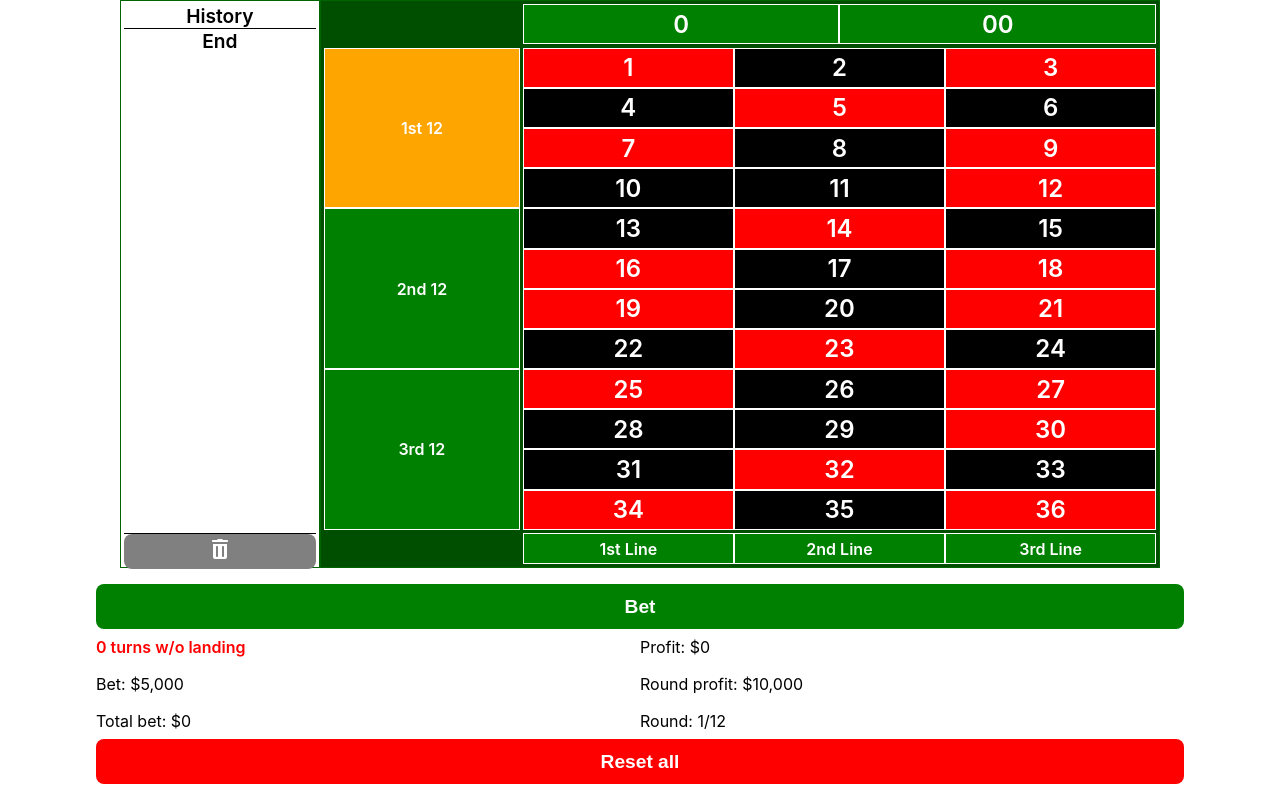
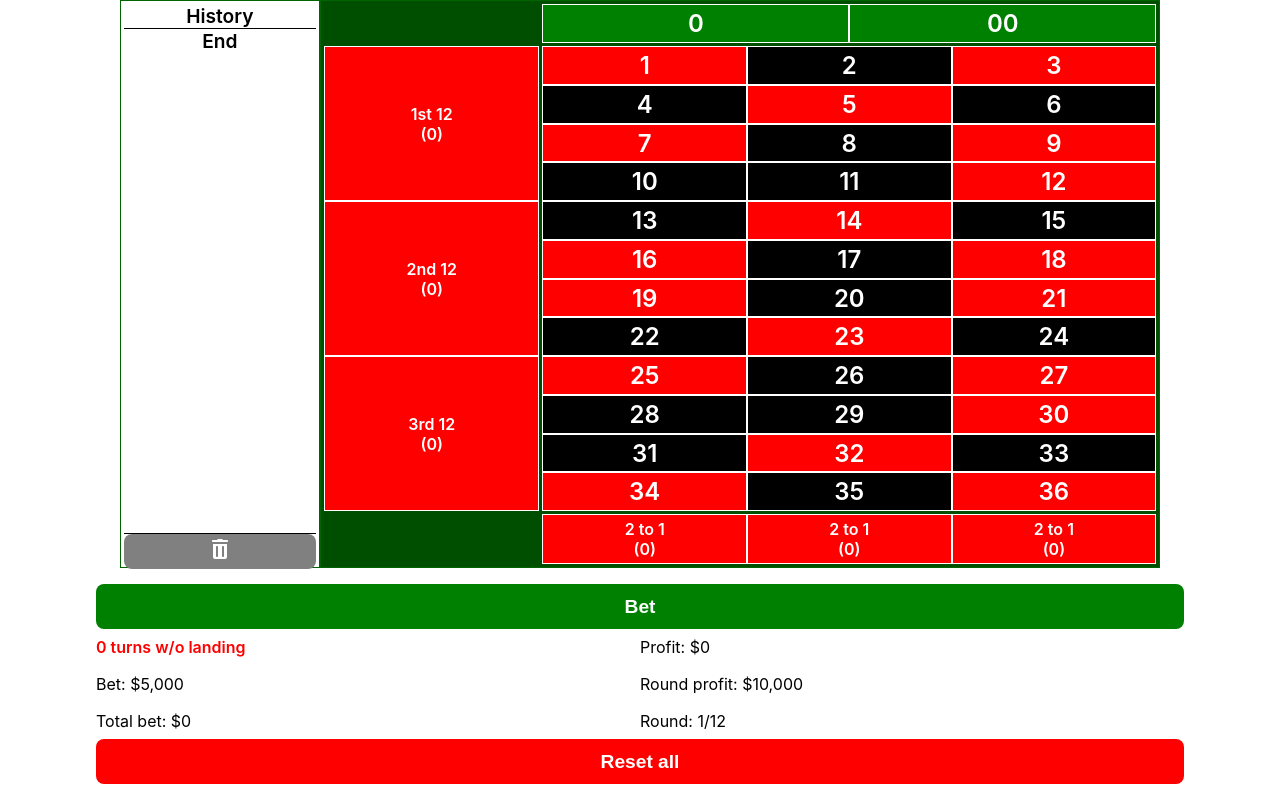
Before and after one commit to acagua/roulette-project, a React (Vite) app: page / in a window 1280 px wide. Built offline with nearby package versions, Linux system fonts and the light colour scheme.

Commit message:
include each zone counter

```diff
--- a/src/components/Board.tsx
+++ b/src/components/Board.tsx
@@ -1,8 +1,8 @@
 import React from "react";
 import { numberList, dozensEnum, zoneTypes, linesEnum } from "../utils/board";
 import { BoardNumber } from "./BoardNumber";
-import { Dozen } from "./Dozen";
-import { Line } from "./Line";
+import { DozenLine } from "./DozenLine";
+// import { Line } from "./Line";
 import "../styles/Board.scss";
 import { useSelector } from "react-redux";
 import { IRouletteState } from "../redux/reducers/rouletteReducer";
@@ -24,27 +24,10 @@ export const Board = () => {
         <BoardNumber rouletteNumber={doubleZeroNumber} key="00" />
       </div>
       <div className="board-dozens">
-        <Dozen
-          name="1st 12"
-          highlighted={
-            maxZone.type === zoneTypes.DOZEN &&
-            maxZone.id === dozensEnum.FIRST_DOZEN
-          }
-        />
-        <Dozen
-          name="2nd 12"
-          highlighted={
-            maxZone.type === zoneTypes.DOZEN &&
-            maxZone.id === dozensEnum.SECOND_DOZEN
-          }
-        />
-        <Dozen
-          name="3rd 12"
-          highlighted={
-            maxZone.type === zoneTypes.DOZEN &&
-            maxZone.id === dozensEnum.THIRD_DOZEN
-          }
-        />
+        {
+          zoneCounter.filter(zone=>zone.type===zoneTypes.DOZEN).map(zone=>
+          <DozenLine key={`dozen${zone.id}`} name={zone.name} counter={zone.counter} />)
+        }
       </div>
       <div className="board-numbers">
         {numberList
@@ -57,27 +40,10 @@ export const Board = () => {
           ))}
       </div>
       <div className="board-lines">
-        <Line
-          name="1st Line"
-          highlighted={
-            maxZone.type === zoneTypes.LINE &&
-            maxZone.id === linesEnum.FIRST_LINE
-          }
-        />
-        <Line
-          name="2nd Line"
-          highlighted={
-            maxZone.type === zoneTypes.LINE &&
-            maxZone.id === linesEnum.SECOND_LINE
-          }
-        />
-        <Line
-          name="3rd Line"
-          highlighted={
-            maxZone.type === zoneTypes.LINE &&
-            maxZone.id === linesEnum.THIRD_LINE
-          }
-        />
+      {
+          zoneCounter.filter(zone=>zone.type===zoneTypes.LINE).map(zone=>
+          <DozenLine key={`line${zone.id}`} name={zone.name} counter={zone.counter} />)
+        }
       </div>
     </section>
   );
--- a/src/components/Dozen.tsx
+++ /dev/null
@@ -1,14 +0,0 @@
-export const Dozen = ({
-  name,
-  highlighted,
-}: {
-  name: string;
-  highlighted: boolean;
-}) => {
-  const highlightedStyle = highlighted ? "highlight-bet-zone" : "";
-  return (
-    <div className={`board-dozens-dozen center-content ${highlightedStyle}`}>
-      {name}
-    </div>
-  );
-};
--- /dev/null
+++ b/src/components/DozenLine.tsx
@@ -0,0 +1,31 @@
+
+interface DozenLineProps {
+  name: string;
+  // highlighted: boolean;
+  counter?:number
+}
+
+export const DozenLine = ({
+  name,
+  // highlighted,
+  counter=2,
+}: DozenLineProps) => {
+  // const highlightedStyle = highlighted ? "highlight-bet-zone" : "";
+
+  let highlightStyle = 'conservative-bet-zone';
+
+  if (counter <= 5){
+    highlightStyle = 'medium-bet-zone';
+  }
+
+  if (counter <= 3){
+    highlightStyle = 'risky-bet-zone';
+  }
+
+  return (
+    <div className={`board-dozens-dozen center-content ${highlightStyle}`}>
+      <div>{name}</div>
+      <div>({counter})</div>
+    </div>
+  );
+};
--- a/src/components/Line.tsx
+++ /dev/null
@@ -1,14 +0,0 @@
-export const Line = ({
-  name,
-  highlighted,
-}: {
-  name: string;
-  highlighted: boolean;
-}) => {
-  const highlightedStyle = highlighted ? "highlight-bet-zone" : "";
-  return (
-    <div className={`board-lines-line center-content ${highlightedStyle}`}>
-      {name}
-    </div>
-  );
-};
--- a/src/redux/reducers/rouletteReducer.ts
+++ b/src/redux/reducers/rouletteReducer.ts
@@ -14,7 +14,7 @@ interface IHistory {
 
 export interface IZone {
   id: dozensEnum | linesEnum;
-  // name: string,
+  name: string,
   type: zoneTypes;
   counter: number;
 }
@@ -32,12 +32,12 @@ const initialState: IRouletteState = {
   history: [],
   betRound: 0,
   zoneCounter: [
-    { id: dozensEnum.FIRST_DOZEN, type: zoneTypes.DOZEN, counter: 0 },
-    { id: dozensEnum.SECOND_DOZEN, type: zoneTypes.DOZEN, counter: 0 },
-    { id: dozensEnum.THIRD_DOZEN, type: zoneTypes.DOZEN, counter: 0 },
-    { id: linesEnum.FIRST_LINE, type: zoneTypes.LINE, counter: 0 },
-    { id: linesEnum.SECOND_LINE, type: zoneTypes.LINE, counter: 0 },
-    { id: linesEnum.THIRD_LINE, type: zoneTypes.LINE, counter: 0 },
+    { id: dozensEnum.FIRST_DOZEN, name: '1st 12', type: zoneTypes.DOZEN, counter: 0 },
+    { id: dozensEnum.SECOND_DOZEN, name: '2nd 12', type: zoneTypes.DOZEN, counter: 0 },
+    { id: dozensEnum.THIRD_DOZEN, name: '3rd 12', type: zoneTypes.DOZEN, counter: 0 },
+    { id: linesEnum.FIRST_LINE, name: '2 to 1', type: zoneTypes.LINE, counter: 0 },
+    { id: linesEnum.SECOND_LINE, name: '2 to 1', type: zoneTypes.LINE, counter: 0 },
+    { id: linesEnum.THIRD_LINE, name: '2 to 1', type: zoneTypes.LINE, counter: 0 },
   ],
 };
 
--- a/src/styles/Board.scss
+++ b/src/styles/Board.scss
@@ -46,8 +46,9 @@
 .board-dozens-dozen {
   //transform: rotate(-90deg);
   border: solid white variables.$border-sm;
-  -webkit-box-sizing: border-box;
   box-sizing: border-box;
+  display:flex;
+  flex-direction: column;
 }
 
 .board-lines {
@@ -61,6 +62,8 @@
 .board-lines-line {
   border: solid white variables.$border-sm;
   box-sizing: border-box;
+  display:flex;
+  flex-direction: column;
 }
 
 .board-numbers {
@@ -76,7 +79,16 @@
   font-size: 1.5rem;
 }
 
-.highlight-bet-zone {
-  // border: solid orange variables.$border-lg;
+.risky-bet-zone {
+  background-color: red;
+}
+
+.medium-bet-zone {
   background-color: orange;
+
 }
+
+.conservative-bet-zone {
+  background-color: forestgreen;
+
+}
--- a/src/utils/board.ts
+++ b/src/utils/board.ts
@@ -17,8 +17,8 @@ export enum linesEnum {
 }
 
 export enum zoneTypes {
-  DOZEN = 1,
-  LINE = 2,
+  DOZEN = 'dozen',
+  LINE = 'line',
 }
 
 export interface RouletteNumber {
```
Also changed, not shown: 1 other file (tests, documents, lock files or other folders).
